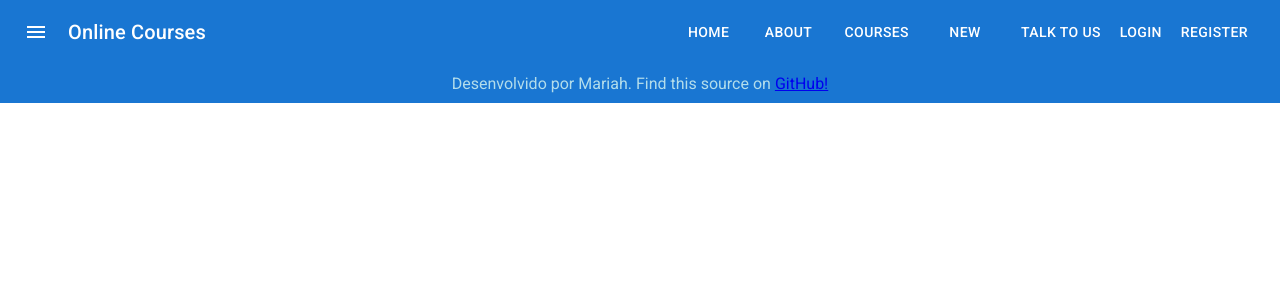
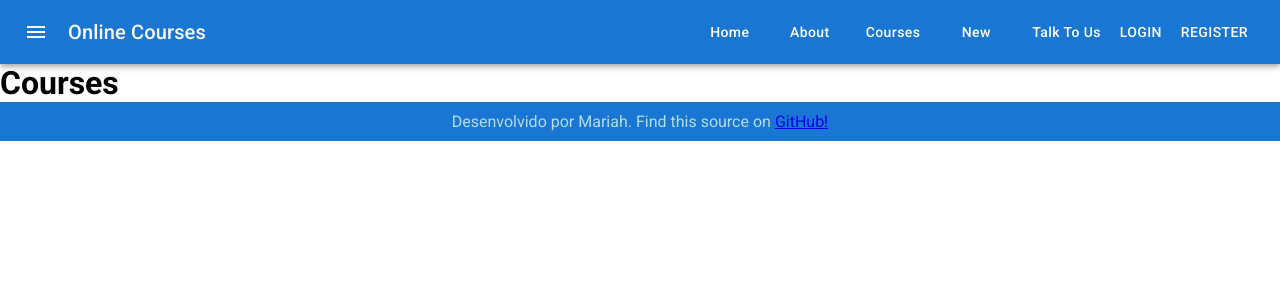
Before and after one commit to Mah30/react-project-frontend, a React (Vite) app: page /coursepage in a window 1280 px wide. Shown: the top 300 px of the page. Built offline with nearby package versions, Linux system fonts and the light colour scheme.

Commit message:
add pages and actualizations on navbar, coursespage and appjs

```diff
--- a/src/App.jsx
+++ b/src/App.jsx
@@ -8,12 +8,24 @@ import Footer from './components/Footer/Footer';
 import HomePage from './pages/HomePage/HomePage';
 import NotFoundPage from './pages/NotFoundPage';
 import AboutPage from './pages/AboutPage/AboutPage';
-/* import CoursePage from './pages/CoursePage/CoursePage'; */
+import CoursePage from './pages/CoursePage/CoursePage';
+import New from './pages/New/New';
+import TalkToUs from './pages/TalkToUs/TalkToUs';
+import Login from './pages/Login/Login';
+/* import { AppProvider } from '@toolpad/core/AppProvider';
+import { SignInPage } from '@toolpad/core/SignInPage';
+import { useTheme } from '@mui/material/styles'; */
+
+
 
 import '@fontsource/roboto/300.css';
 import '@fontsource/roboto/400.css';
 import '@fontsource/roboto/500.css';
 import '@fontsource/roboto/700.css';
+
+
+
+
 
 
 
@@ -30,11 +42,18 @@ function App() {
       <main className={"styles.main"}>
         <Routes>
           <Route path='/' element = {<HomePage/>} />
-        {/*   <Route path='/course-page' element = {<CoursePage/>} /> */}
+          <Route path='/homepage' element = {<HomePage/>} />
+          <Route path = '/aboutpage' element = {<AboutPage/>} />
+          <Route path='/coursepage' element = {<CoursePage/>} />
+          <Route path='/new' element = {<New/>} />
+          <Route path = '/talktous' element = {<TalkToUs/>} />
+          <Route path='/login/*' element = {<Login/>} />
 
-        {/* <Route path="*" element={<NotFoundPage />} /> */} {/* Fazer aparecer depois, já está "pronta" */}
 
-          <Route path = '/about-page' element = {<AboutPage/>} />
+
+        <Route path="*" element={<NotFoundPage />} />
+
+
 
         </Routes>
       </main>
--- a/src/components/Navbar/Navbar.jsx
+++ b/src/components/Navbar/Navbar.jsx
@@ -54,26 +54,56 @@ function Navbar() {
           </Typography>
 
           <Box sx={{ display: 'flex', gap: 2 }}>
-          <Button color="inherit" component={Link} to="/home">
+          <Button
+          color="inherit"
+          component={Link}
+          to="/homepage"
+          sx = {{textTransform: 'Capitalize'}}
+          >
             Home
           </Button>
-          <Button color="inherit" component={Link} to="/about">
+
+          <Button
+          color="inherit"
+          component={Link}
+          to="/aboutpage"
+          sx = {{textTransform: 'Capitalize'}}
+          >
             About
           </Button>
-          <Button color="inherit" component={Link} to="/course-page">
+
+          <Button
+          color="inherit"
+          component={Link}
+          to="/coursepage"
+          sx = {{textTransform: 'Capitalize'}}
+          >
             Courses
           </Button>
-          <Button color="inherit" component={Link} to="/new-courses">
+
+          <Button
+          color="inherit"
+          component={Link}
+          to="/new"
+          sx = {{textTransform: 'Capitalize'}}
+          >
             New
           </Button>
-          <Button color="inherit" component={Link} to="/talk-to-us">
+
+          <Button
+          color="inherit"
+          component={Link}
+          to="/talktous"
+          sx = {{textTransform: 'Capitalize'}}
+          >
             Talk to us
           </Button>
+
           </Box>
 
 
-          <Button color="inherit" component = {Link} to = "/">Login</Button>
-          <Button color="inherit" component = {Link} to = "/">Register</Button>
+          <Button color="inherit" component = {Link} to = "/login">Login</Button>
+          <Button color="inherit" component = {Link} to = "/login/register">Register</Button>
 
         </Toolbar>
       </AppBar>
@@ -103,7 +133,7 @@ export default Navbar;
             <nav className={styles.nav} ref={navRef}>
 
                 <img className={styles.logo} src="./src/assets/img/logo.png"/>
-
+os botoes
                 <h2>M'Art</h2>
 
                     <a href="/home">Home</a>
--- a/src/pages/CoursePage/CoursePage.jsx
+++ b/src/pages/CoursePage/CoursePage.jsx
@@ -1,12 +1,15 @@
 import React from "react";
-import Grid2 from "@mui/material/Unstable_Grid2"; // Novo Grid2
-import { Paper, Typography } from "@mui/material";
+/* import Grid2 from "@mui/material/Unstable_Grid2";
+import { Paper, Typography } from "@mui/material"; */
 
 
 
 const CoursePage = () => {
   return (
-    <Grid2 container spacing={3}>
+    <div>
+        <h1>Courses</h1>
+
+    {/* <Grid2 container spacing={3}>
       <Grid2 xs={12} sm={6} md={4}>
         <Paper>
           <Typography variant="h6">Curso 1</Typography>
@@ -17,7 +20,9 @@ const CoursePage = () => {
           <Typography variant="h6">Curso 2</Typography>
         </Paper>
       </Grid2>
-    </Grid2>
+    </Grid2> */}
+
+    </div>
   );
 }
 
--- /dev/null
+++ b/src/pages/Login/Login.jsx
@@ -0,0 +1,49 @@
+import React from 'react';
+import Register from './Register';
+/* import React, { useState } from 'react';  */
+import { Routes, Route } from 'react-router-dom';
+
+
+
+
+const Login = () => {
+    return (
+        <div>
+
+            <h1> Login</h1>
+
+            <Routes>
+                <Route path = '/login/register' element ={<Register/>} />
+
+
+
+
+
+            </Routes>
+        </div>
+     );
+}
+
+export default Login;
+
+
+
+
+/* const Login = () => {
+    const [showRegister, setShowRegister] = useState(false);
+
+    return (
+        <div>
+            {showRegister ? (
+                <Register />
+            ) : (
+                <div>
+                    <h1>Login</h1>
+                    <button onClick={() => setShowRegister(true)}>Go to Register</button>
+                </div>
+            )}
+        </div>
+    );
+}
+
+export default Login; */
--- /dev/null
+++ b/src/pages/Login/Register.jsx
@@ -0,0 +1,12 @@
+import React from 'react';
+
+
+const Register = () => {
+    return (
+        <div>
+            <h1>Register</h1>
+        </div>
+     );
+}
+
+export default Register;
--- /dev/null
+++ b/src/pages/New/New.jsx
@@ -0,0 +1,14 @@
+import React from "react";
+
+const New = () => {
+    return (
+        <div>
+            <h1>
+                New
+            </h1>
+
+        </div>
+     );
+}
+
+export default New;
--- /dev/null
+++ b/src/pages/TalkToUs/TalkToUs.jsx
@@ -0,0 +1,11 @@
+import React from 'react';
+
+const TalkToUs = () => {
+    return (
+        <div>
+            <h1>Talk To Us </h1>
+        </div>
+     );
+}
+
+export default TalkToUs;
```
Also changed, not shown: src/pages/Login/Login.module.css (added), src/pages/New/New.module.css (added), src/pages/TalkToUs/TalkToUs.module.css (added).
